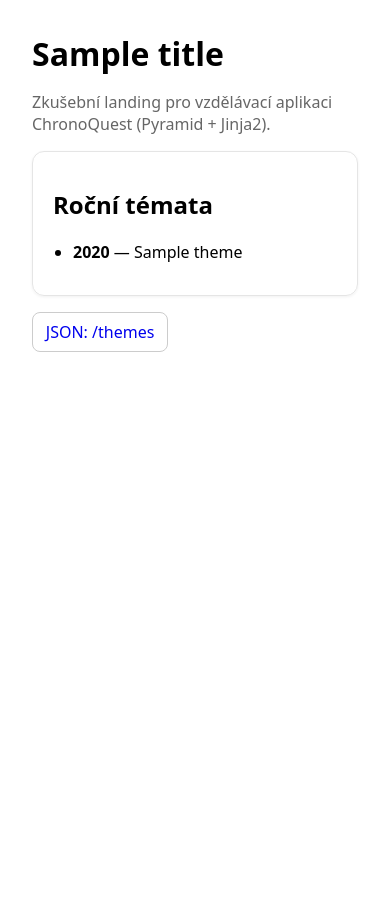
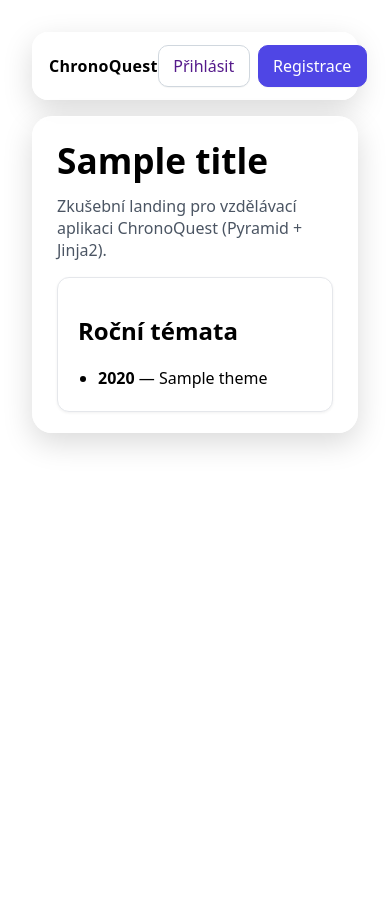
Before and after one commit to kristynavackova/chrono_quest, a Python web app: template src/chronoQuest/templates/home.jinja2 in a window 390 px wide. Before the commit the page ends 352 px from the top, so only its background shows below. Run offline with Jinja, Linux system fonts and the light colour scheme; the template is opened without the code that fills it: most values are stand-ins (such as "Sample title", 1, 10 or a date in 2020).

Commit message:
Implement user authentication views and update home template with new themes

```diff
--- a/src/chronoQuest/templates/home.jinja2
+++ b/src/chronoQuest/templates/home.jinja2
@@ -5,19 +5,84 @@
     <meta name="viewport" content="width=device-width, initial-scale=1">
     <title>{{ title }}</title>
     <style>
-      body { font-family: system-ui, -apple-system, Segoe UI, Roboto, Arial, sans-serif; margin: 2rem; }
-      .wrap { max-width: 780px; margin: 0 auto; }
-      h1 { font-size: 2rem; margin-bottom: .5rem; }
-      .muted { color: #666; }
-      ul { padding-left: 1.25rem; }
-      li { margin: .25rem 0; }
-      .card { border: 1px solid #e5e5e5; border-radius: 12px; padding: 1rem 1.25rem; box-shadow: 0 1px 3px rgba(0,0,0,.06); }
-      code { background: #f6f8fa; padding: .15rem .35rem; border-radius: 6px; }
-      a.btn { display:inline-block; padding:.5rem .8rem; border:1px solid #ccc; border-radius:8px; text-decoration:none; }
+      :root{
+        --glass-bg: rgba(255,255,255,.85);
+        --glass-bd: rgba(255,255,255,.6);
+        --shadow: 0 10px 30px rgba(0,0,0,.15);
+      }
+      body {
+        font-family: system-ui, -apple-system, Segoe UI, Roboto, Arial, sans-serif;
+        margin: 2rem;
+        min-height: 100vh;
+        background-image: url('{{ request.static_url("chronoQuest:static/img/bg.webp") }}');
+        background-size: cover;
+        background-position: center;
+        background-repeat: no-repeat;
+      }
+      .container { max-width: 980px; margin: 0 auto; }
+
+      /* top bar s tlačítky */
+      .topbar {
+        display:flex; align-items:center; justify-content:space-between;
+        padding: .75rem 1rem;
+        background: var(--glass-bg);
+        border: 1px solid var(--glass-bd);
+        border-radius: 16px;
+        box-shadow: var(--shadow);
+        backdrop-filter: blur(6px);
+        margin-bottom: 1rem;
+      }
+      .brand {
+        font-weight: 700;
+        letter-spacing:.3px;
+      }
+      .actions { display:flex; gap:.5rem; }
+      .btn {
+        display:inline-block; padding:.55rem .9rem; border-radius:10px;
+        text-decoration:none; border:1px solid #d0d7de; background:#fff;
+        box-shadow: 0 1px 1px rgba(0,0,0,.04);
+      }
+      .btn.primary { border-color:#4f46e5; background:#4f46e5; color:#fff; }
+
+      /* hero panel */
+      .wrap {
+        background: var(--glass-bg);
+        border: 1px solid var(--glass-bd);
+        border-radius: 20px;
+        padding: 1.25rem 1.5rem;
+        box-shadow: var(--shadow);
+        backdrop-filter: blur(6px);
+      }
+      h1 {
+        font-size: clamp(2.2rem, 4.5vw, 3.2rem);
+        line-height: 1.1;
+        margin: .25rem 0 .5rem 0;
+        text-shadow: 0 1px 0 rgba(255,255,255,.6);
+      }
+      .muted { color: #4b5563; margin-bottom: 1rem; }
+
+      .card {
+        border: 1px solid #e5e7eb;
+        border-radius: 12px;
+        padding: 1rem 1.25rem;
+        background: #fff;
+        box-shadow: 0 1px 3px rgba(0,0,0,.06);
+      }
+      ul { padding-left: 1.25rem; margin:.5rem 0 0 0; }
+      li { margin: .35rem 0; }
     </style>
   </head>
   <body>
-    <div class="wrap">
+    <div class="container">
+      <header class="topbar">
+        <div class="brand">ChronoQuest</div>
+        <nav class="actions">
+          <a class="btn" href="{{ request.route_url('login') }}">Přihlásit</a>
+          <a class="btn primary" href="{{ request.route_url('signup') }}">Registrace</a>
+        </nav>
+      </header>
+
+      <section class="wrap">
         <h1>{{ title }}</h1>
         <p class="muted">Zkušební landing pro vzdělávací aplikaci ChronoQuest (Pyramid + Jinja2).</p>
 
@@ -29,10 +94,7 @@
             {% endfor %}
           </ul>
         </div>
-
-      <p>
-        <a class="btn" href="/themes">JSON: /themes</a>
-      </p>
+      </section>
     </div>
   </body>
 </html>
--- a/src/run.py
+++ b/src/run.py
@@ -6,5 +6,4 @@ def create_app():
 
 if __name__ == '__main__':
     app = create_app()
-    # 127.0.0.1 = dostupné jen z tvého počítače (bezpečné pro vývoj)
     serve(app, host='127.0.0.1', port=8000)
```
Also changed, not shown: src/chronoQuest/__init__.py (+6 -1 lines), src/chronoQuest/templates/login.jinja2 (added, +38 -0 lines), src/chronoQuest/templates/signup.jinja2 (added, +39 -0 lines), src/chronoQuest/views.py (+12 -15 lines), src/chronoQuest/static/img/bg.webp (added). Lines whose indentation alone changed are shown as unchanged.
